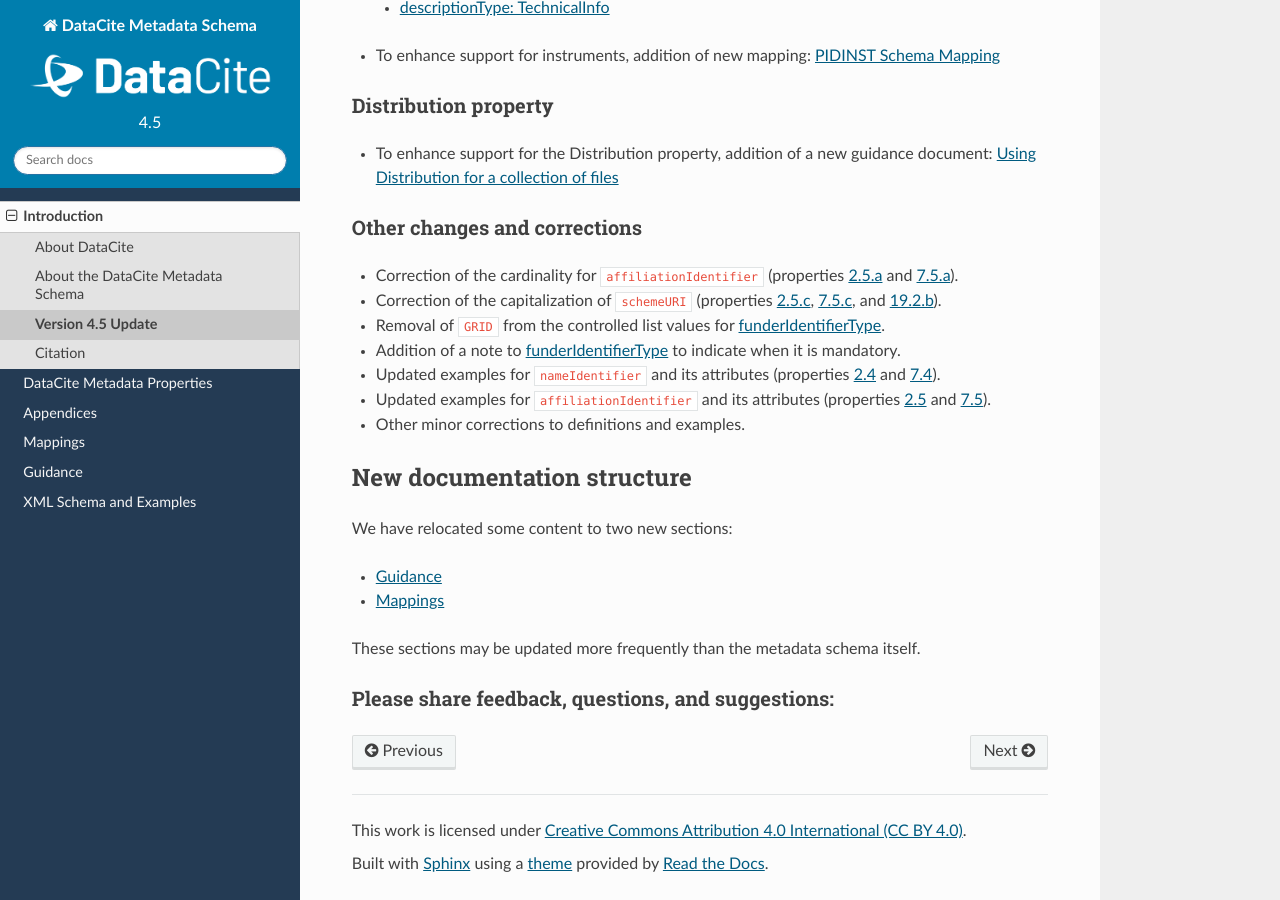
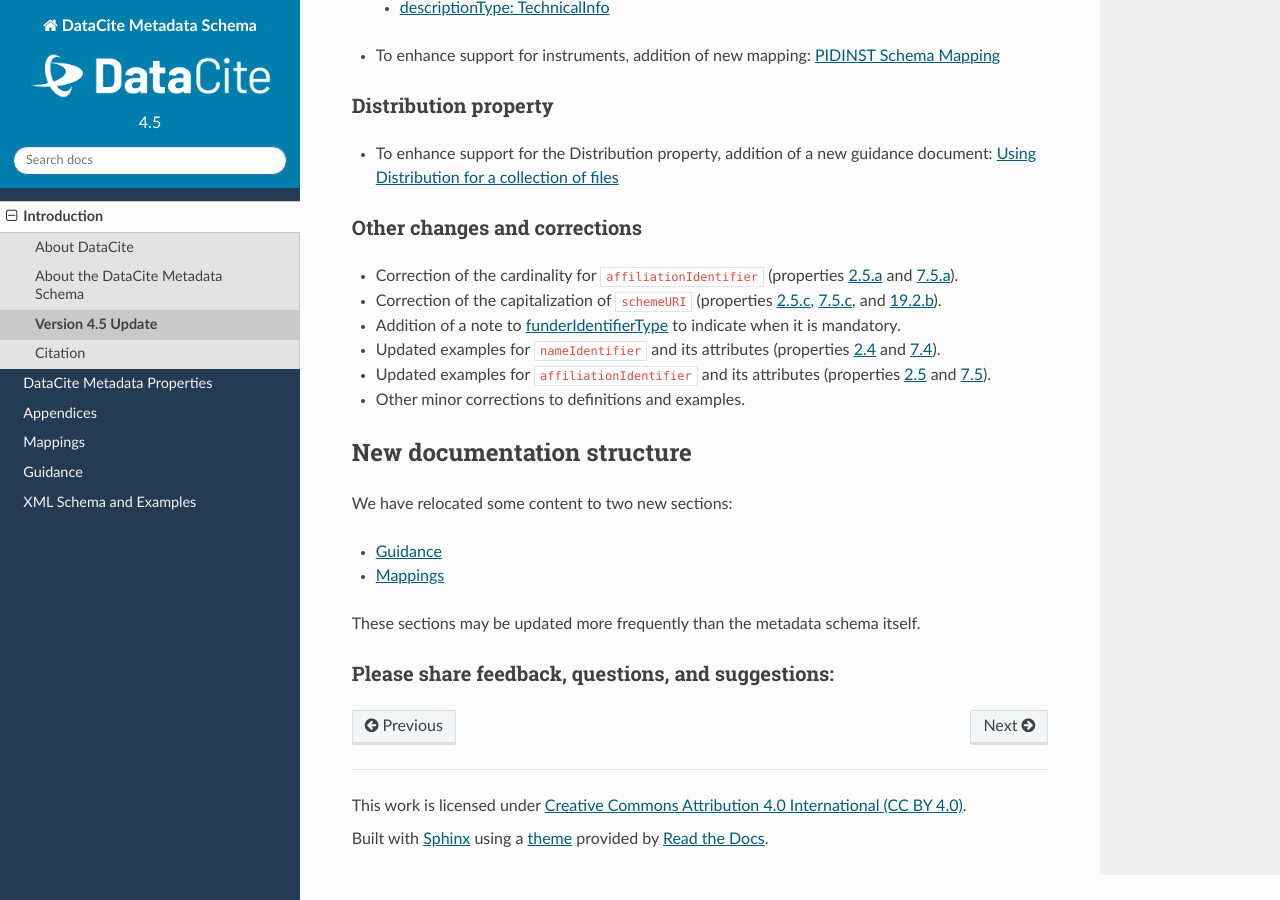
Before and after one commit to datacite/schema-docs, a Sphinx documentation site: the page built from docs/introduction/version_update.rst, in a window 1280 px wide and 900 px high, scrolled down 1909 px. Built offline with Sphinx 7.4.7 and the Read the Docs theme 2.0.0, drawn with Linux system fonts in a browser that asks for light colours; comment, search, counter and statistics services are not loaded.

Commit message:
add GRID back to funderIdentifierType (removal is a breaking change)

```diff
--- a/docs/introduction/version_update.rst
+++ b/docs/introduction/version_update.rst
@@ -79,7 +79,6 @@ Other changes and corrections
 
 * Correction of the cardinality for ``affiliationIdentifier`` (properties :ref:`2.5.a <2.5.a>` and :ref:`7.5.a <7.5.a>`).
 * Correction of the capitalization of ``schemeURI`` (properties :ref:`2.5.c <2.5.c>`, :ref:`7.5.c <7.5.c>`, and :ref:`19.2.b <19.2.b>`).
-* Removal of ``GRID`` from the controlled list values for :ref:`funderIdentifierType <19.2.a>`.
 * Addition of a note to :ref:`funderIdentifierType <19.2.a>` to indicate when it is mandatory.
 * Updated examples for ``nameIdentifier`` and its attributes (properties :ref:`2.4 <2.4>` and :ref:`7.4 <7.4>`).
 * Updated examples for ``affiliationIdentifier`` and its attributes (properties :ref:`2.5 <2.5>` and :ref:`7.5 <7.5>`).
--- a/docs/properties/recommended_optional/property_fundingreference.rst
+++ b/docs/properties/recommended_optional/property_fundingreference.rst
@@ -52,6 +52,7 @@ If funderIdentifier is used, funderIdentifierType is mandatory.
 *Controlled List Values:*
 
 * Crossref Funder ID [#f1]_
+* GRID
 * ISNI
 * ROR
 * Other
```
